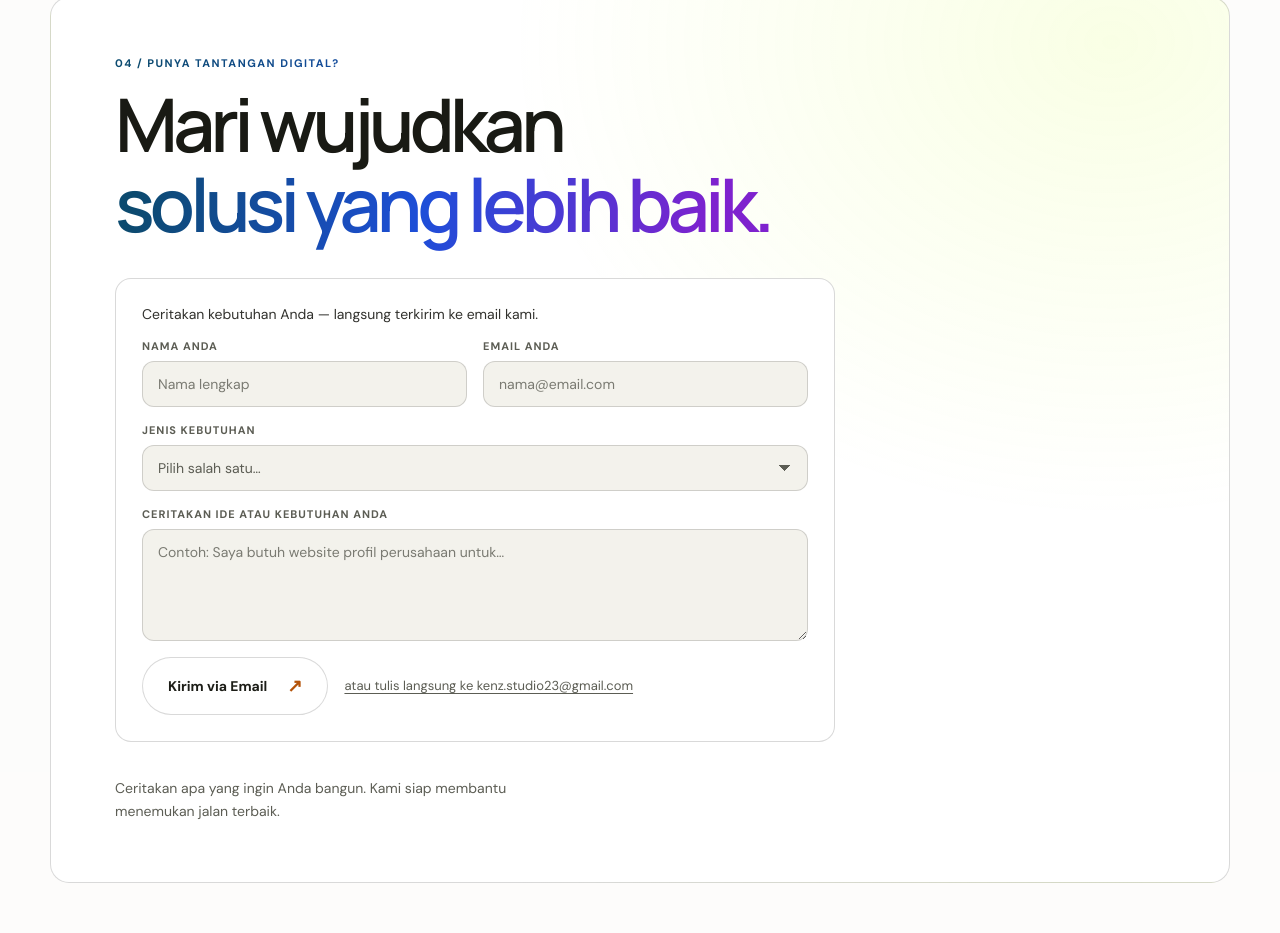
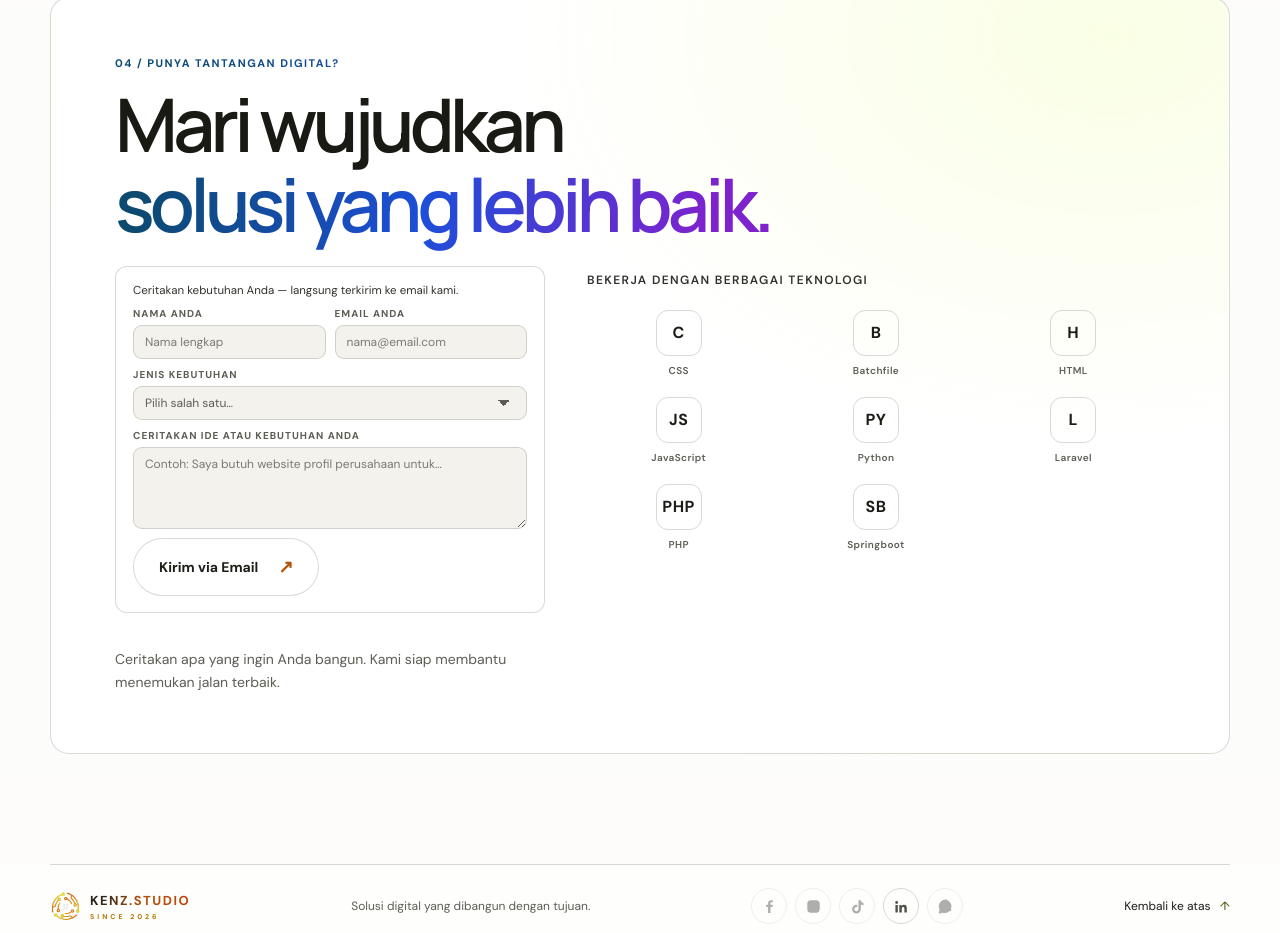
Before and after one commit to Yudhae94/YEP.studio, a website: page index.html in a window 1280 px wide. Shown: the part 3547-4480 px from the top of the page. Drawn offline with Linux system fonts and the light colour scheme.

Commit message:
Update tech stack to suggestion box transparent style

```diff
--- a/index.html
+++ b/index.html
@@ -390,8 +390,10 @@
         <div class="container contact-card reveal">
           <p class="eyebrow">04 / Punya tantangan digital?</p>
           <h2>Mari wujudkan<br /><span>solusi yang lebih baik.</span></h2>
-          <form class="collab-form" data-collab-form novalidate>
+          <div class="contact-layout">
+          <form class="collab-form" data-collab-form novalidate data-access-key="54febec7-42b3-4870-ac29-473d9cbdac7a">
             <p class="collab-title">Ceritakan kebutuhan Anda — langsung terkirim ke email kami.</p>
+            <input type="checkbox" name="botcheck" class="collab-honeypot" tabindex="-1" autocomplete="off" aria-hidden="true" />
             <div class="collab-grid">
               <label class="collab-field">
                 <span>Nama Anda</span>
@@ -417,15 +419,27 @@
               <textarea name="message" rows="4" placeholder="Contoh: Saya butuh website profil perusahaan untuk…" required maxlength="2000"></textarea>
             </label>
             <p class="collab-error" data-collab-error role="alert" hidden></p>
+            <p class="collab-status" data-collab-status role="status" hidden></p>
             <div class="collab-actions">
               <button class="button button-primary collab-submit" type="submit">
                 Kirim via Email <span aria-hidden="true">↗</span>
               </button>
-              <a class="collab-direct" href="mailto:kenz.studio23@gmail.com?subject=Kolaborasi%20dengan%20KENZ.STUDIO">
-                atau tulis langsung ke kenz.studio23@gmail.com
-              </a>
             </div>
           </form>
+          <aside class="tech-stack" aria-label="Teknologi yang kami gunakan">
+            <p class="tech-stack-title">Bekerja dengan berbagai teknologi</p>
+            <ul class="tech-grid">
+              <li class="tech-item"><span class="tech-logo tech-transparent" aria-hidden="true">C</span><span class="tech-name">CSS</span></li>
+              <li class="tech-item"><span class="tech-logo tech-transparent" aria-hidden="true">B</span><span class="tech-name">Batchfile</span></li>
+              <li class="tech-item"><span class="tech-logo tech-transparent" aria-hidden="true">H</span><span class="tech-name">HTML</span></li>
+              <li class="tech-item"><span class="tech-logo tech-transparent" aria-hidden="true">JS</span><span class="tech-name">JavaScript</span></li>
+              <li class="tech-item"><span class="tech-logo tech-transparent" aria-hidden="true">PY</span><span class="tech-name">Python</span></li>
+              <li class="tech-item"><span class="tech-logo tech-transparent" aria-hidden="true">L</span><span class="tech-name">Laravel</span></li>
+              <li class="tech-item"><span class="tech-logo tech-transparent" aria-hidden="true">PHP</span><span class="tech-name">PHP</span></li>
+              <li class="tech-item"><span class="tech-logo tech-transparent" aria-hidden="true">SB</span><span class="tech-name">Springboot</span></li>
+            </ul>
+          </aside>
+          </div>
           <div class="contact-bottom">
             <p>Ceritakan apa yang ingin Anda bangun. Kami siap membantu menemukan jalan terbaik.</p>
           </div>
@@ -478,11 +492,11 @@
             <svg viewBox="0 0 24 24" aria-hidden="true"><path d="M5.1 8.4a2 2 0 1 0 0-4 2 2 0 0 0 0 4ZM3.4 10h3.4v10.6H3.4V10Zm5.5 0h3.3v1.5h.1a3.6 3.6 0 0 1 3.2-1.8c3.4 0 4 2.2 4 5v5.9h-3.4v-5.2c0-1.2 0-2.7-1.7-2.7s-2 1.3-2 2.6v5.3H8.9V10Z"></path></svg>
           </a>
           <a
-            class="whatsapp-button"
-            href="#contact"
+            class="whatsapp-button social-off"
+            href="/404.html"
             data-whatsapp-link
-            aria-label="Hubungi KENZ.STUDIO melalui WhatsApp"
-            title="WhatsApp"
+            aria-label="WhatsApp (tidak tersedia)"
+            title="WhatsApp (tidak tersedia)"
           >
             <svg class="whatsapp-logo" viewBox="0 0 48 48" aria-hidden="true">
               <path class="whatsapp-bubble" d="M24 5.5a18 18 0 0 0-15.4 27.3L6.2 43l10-2.5A18 18 0 1 0 24 5.5Z"></path>
--- a/styles.css
+++ b/styles.css
@@ -550,36 +550,51 @@ h2 { margin-bottom: 0; color: var(--heading); font-size: clamp(36px, 5vw, 62px);
 .contact-card .eyebrow { margin-bottom: 14px; }
 .contact-card h2 { font-size: clamp(43px, 6vw, 74px); }
 .contact-card h2 span { color: var(--accent); }
+.contact-layout { display: grid; grid-template-columns: minmax(0, 430px) 1fr; gap: 42px; align-items: start; margin-top: 22px; }
 .contact-bottom { display: flex; align-items: end; justify-content: space-between; gap: 30px; margin-top: 35px; }
 .contact-bottom p { max-width: 410px; margin: 0; color: var(--muted); font-size: 14px; line-height: 1.7; }
+
+/* ————— Teknologi yang kami gunakan (samping form) ————— */
+.tech-stack { padding-top: 6px; }
+.tech-stack-title { margin: 0 0 22px; color: var(--text-soft); font-size: 12px; font-weight: 600; letter-spacing: 1.4px; text-transform: uppercase; }
+.tech-grid { display: grid; grid-template-columns: repeat(3, 1fr); gap: 20px 14px; margin: 0; padding: 0; list-style: none; }
+.tech-item { display: flex; flex-direction: column; align-items: center; gap: 8px; }
+.tech-logo { position: relative; display: grid; place-items: center; width: 46px; height: 46px; border-radius: 12px; font-weight: 800; font-size: 16px; letter-spacing: .5px; }
+.tech-name { color: var(--muted); font-size: 10px; font-weight: 600; letter-spacing: .4px; text-align: center; }
+.tech-transparent {
+  background: transparent;
+  border: 1px solid var(--line);
+  color: var(--ink);
+}
 
 /* ————— Formulir kolaborasi via email ————— */
 .collab-form {
   display: grid;
-  gap: 16px;
-  max-width: 720px;
-  margin-top: 34px;
-  padding: 26px;
+  gap: 9px;
+  max-width: 430px;
+  margin-top: 0;
+  padding: 16px 17px;
   border: 1px solid var(--line);
-  border-radius: 16px;
+  border-radius: 12px;
   background: var(--contact-surface);
   text-align: left;
 }
-.collab-title { margin: 0; color: var(--text-soft); font-size: 14px; }
-.collab-grid { display: grid; grid-template-columns: 1fr 1fr; gap: 16px; }
-.collab-field { display: grid; gap: 8px; }
-.collab-field > span { color: var(--muted); font-size: 11px; font-weight: 700; letter-spacing: 1px; text-transform: uppercase; }
+.collab-title { margin: 0; color: var(--text-soft); font-size: 11.5px; }
+.collab-honeypot { position: absolute; left: -9999px; width: 1px; height: 1px; opacity: 0; pointer-events: none; }
+.collab-grid { display: grid; grid-template-columns: 1fr 1fr; gap: 9px; }
+.collab-field { display: grid; gap: 5px; }
+.collab-field > span { color: var(--muted); font-size: 10px; font-weight: 700; letter-spacing: 1px; text-transform: uppercase; }
 .collab-field input,
 .collab-field select,
 .collab-field textarea {
   width: 100%;
-  padding: 13px 15px;
+  padding: 8px 11px;
   border: 1px solid var(--line);
-  border-radius: 12px;
+  border-radius: 9px;
   background: var(--page);
   color: var(--ink);
   font: inherit;
-  font-size: 14px;
+  font-size: 12px;
   transition: border-color .2s ease, box-shadow .2s ease;
 }
 .collab-field select {
@@ -591,7 +606,7 @@ h2 { margin-bottom: 0; color: var(--heading); font-size: clamp(36px, 5vw, 62px);
   cursor: pointer;
 }
 .collab-field select:invalid { color: var(--muted); }
-.collab-field textarea { min-height: 112px; resize: vertical; }
+.collab-field textarea { min-height: 68px; resize: vertical; }
 .collab-field input::placeholder,
 .collab-field textarea::placeholder { color: var(--muted); opacity: .8; }
 .collab-field input:focus-visible,
@@ -604,10 +619,11 @@ h2 { margin-bottom: 0; color: var(--heading); font-size: clamp(36px, 5vw, 62px);
 .collab-field input[aria-invalid="true"],
 .collab-field select[aria-invalid="true"],
 .collab-field textarea[aria-invalid="true"] { border-color: #e0655f; }
-.collab-error { margin: 0; color: #e0655f; font-size: 13px; }
-.collab-actions { display: flex; flex-wrap: wrap; align-items: center; gap: 16px; }
+.collab-error { margin: 0; color: #e0655f; font-size: 12px; }
+.collab-status { margin: 0; color: var(--accent); font-size: 12px; }
+.collab-actions { display: flex; flex-wrap: wrap; align-items: center; gap: 14px; }
 .collab-submit { border: 0; cursor: pointer; }
-.collab-direct { color: var(--muted); font-size: 13px; text-decoration: underline; text-underline-offset: 3px; }
+.collab-direct { color: var(--muted); font-size: 12px; text-decoration: underline; text-underline-offset: 3px; }
 .collab-direct:hover { color: var(--accent); }
 
 @media (max-width: 700px) {
@@ -931,6 +947,7 @@ h2 { margin-bottom: 0; color: var(--heading); font-size: clamp(36px, 5vw, 62px);
   .project-visual { height: 280px; }
   .about-layout { gap: 52px; }
   .contact-card { padding: 48px; }
+  .contact-layout { grid-template-columns: 1fr; gap: 34px; }
 }
 
 @media (max-width: 640px) {
```
